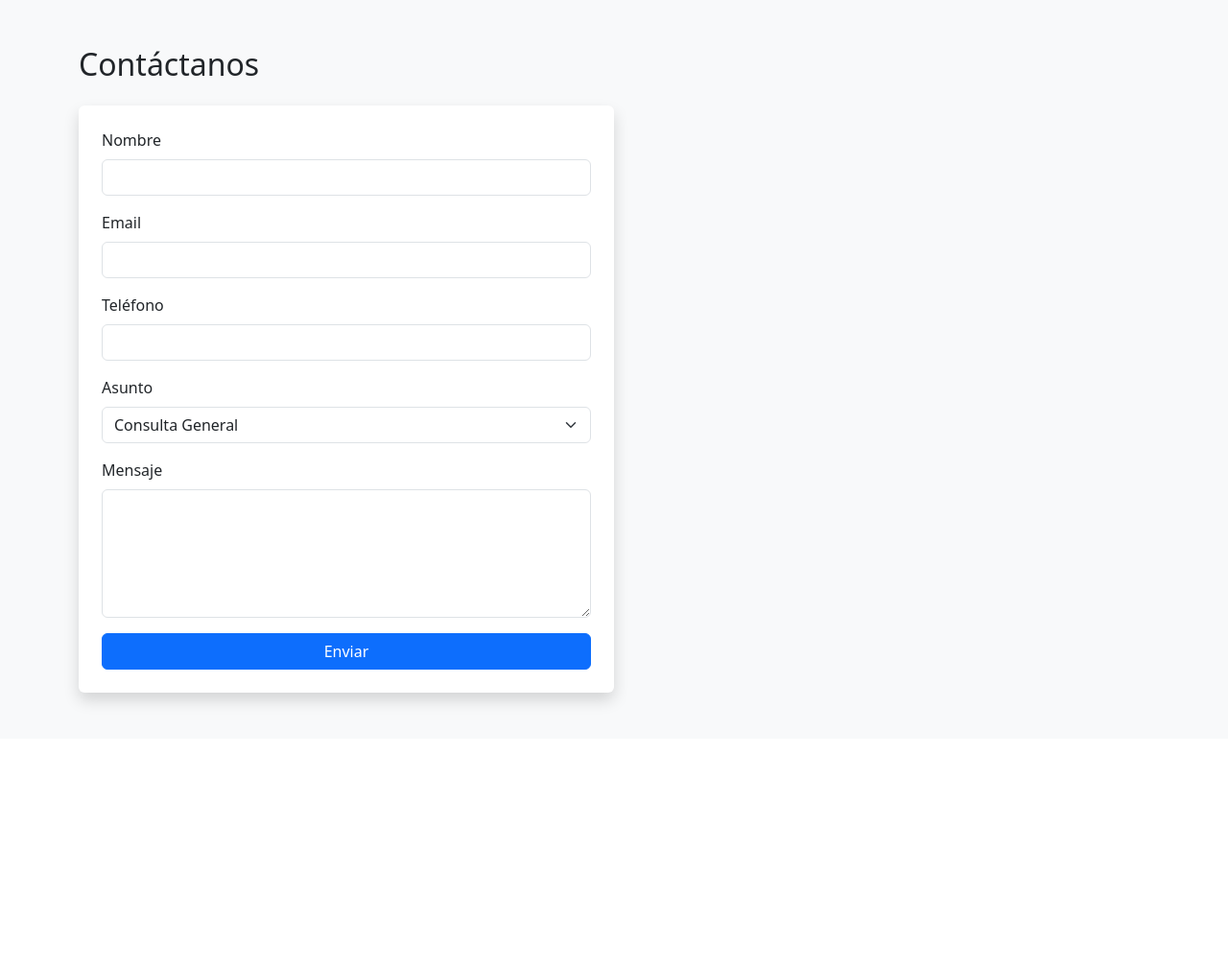
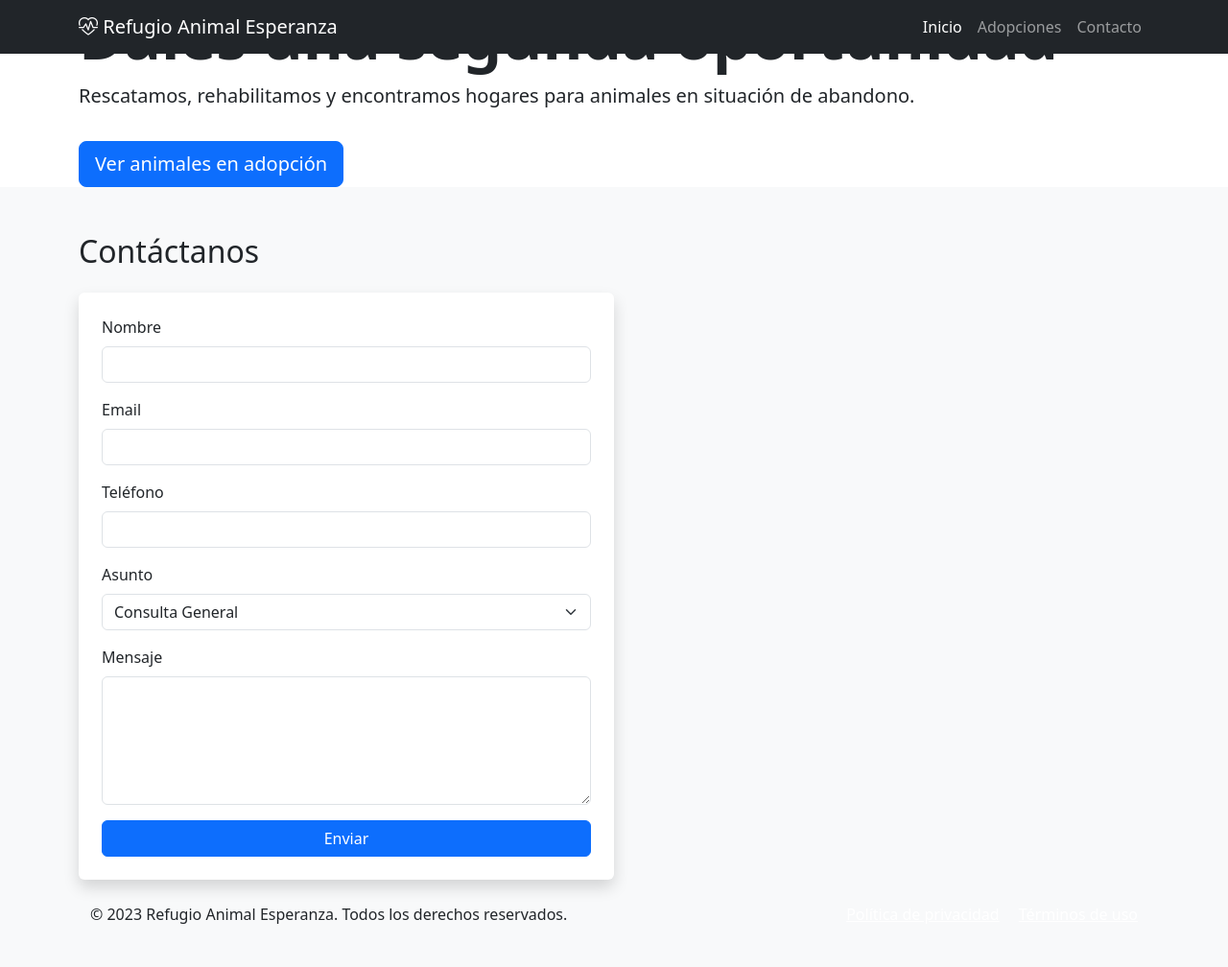
Before and after one commit to fmonroy75/M2_FrontEnd, a plain HTML site: page contacto.html in a window 1280 px wide. Shown: the whole page at 96% size. Before the commit the page ends 800 px from the top, so only its background shows below. Drawn offline with nearby package versions, Linux system fonts and the light colour scheme.

Commit message:
commit links menu

```diff
--- a/assets/index.html
+++ b/contacto.html
@@ -10,6 +10,39 @@
     <link rel="stylesheet" href="https://cdn.jsdelivr.net/npm/bootstrap-icons@1.10.0/font/bootstrap-icons.css">
 </head>
 <body>
+        <!-- Navbar -->
+    <nav class="navbar navbar-expand-lg navbar-dark bg-dark fixed-top">
+        <div class="container">
+            <a class="navbar-brand" href="#">
+                <i class="bi bi-heart-pulse"></i> Refugio Animal Esperanza
+            </a>
+            <button class="navbar-toggler" type="button" data-bs-toggle="collapse" data-bs-target="#navbarNav">
+                <span class="navbar-toggler-icon"></span>
+            </button>
+            <div class="collapse navbar-collapse" id="navbarNav">
+                <ul class="navbar-nav ms-auto">
+                    <li class="nav-item">
+                        <a class="nav-link active" href="#">Inicio</a>
+                    </li>
+                    <li class="nav-item">
+                        <a class="nav-link" href="adopciones.html">Adopciones</a>
+                    </li>
+                    <li class="nav-item">
+                        <a class="nav-link" href="rescate.html">Contacto</a>
+                    </li>
+                </ul>
+            </div>
+        </div>
+    </nav>
+
+    <!-- Hero Section -->
+    <section class="hero-section">
+        <div class="container">
+            <h1 class="display-3 fw-bold">Dales una segunda oportunidad</h1>
+            <p class="lead">Rescatamos, rehabilitamos y encontramos hogares para animales en situación de abandono.</p>
+            <a href="#adopciones" class="btn btn-primary btn-lg mt-3">Ver animales en adopción</a>
+        </div>
+    </section>
     <!--Contact Section-->
     <section id="contacto" class="py-5 bg-light">
         <div class="container">
@@ -50,7 +83,22 @@
 
                 </form>
             </div>
-        <!-- Bootstrap JS -->
+        <!-- Bootstrap JS -->   <!-- Footer -->
+    <footer class="py-4">
+        <div class="container">
+            <div class="row">
+                <div class="col-md-6">
+                    <p>&copy; 2023 Refugio Animal Esperanza. Todos los derechos reservados.</p>
+                </div>
+                <div class="col-md-6 text-md-end">
+                    <a href="#" class="text-white me-3">Política de privacidad</a>
+                    <a href="#" class="text-white">Términos de uso</a>
+                </div>
+            </div>
+        </div>
+    </footer>
+
+    <!-- Bootstrap JS -->
     <script src="https://cdn.jsdelivr.net/npm/bootstrap@5.3.0/dist/js/bootstrap.bundle.min.js"></script>
 </body>
 </html>
```
Also changed, not shown: index.html (+0 -25 lines).
